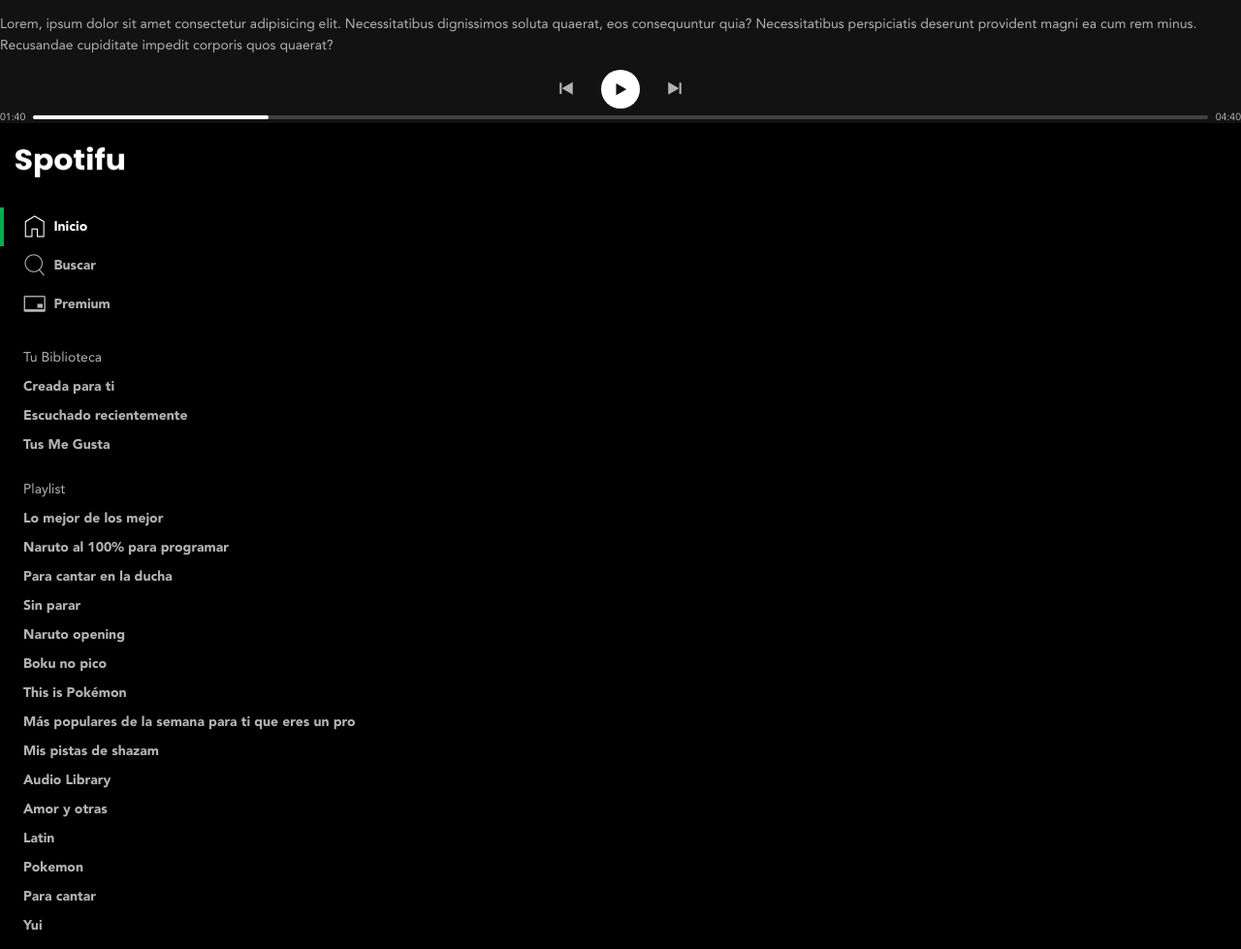
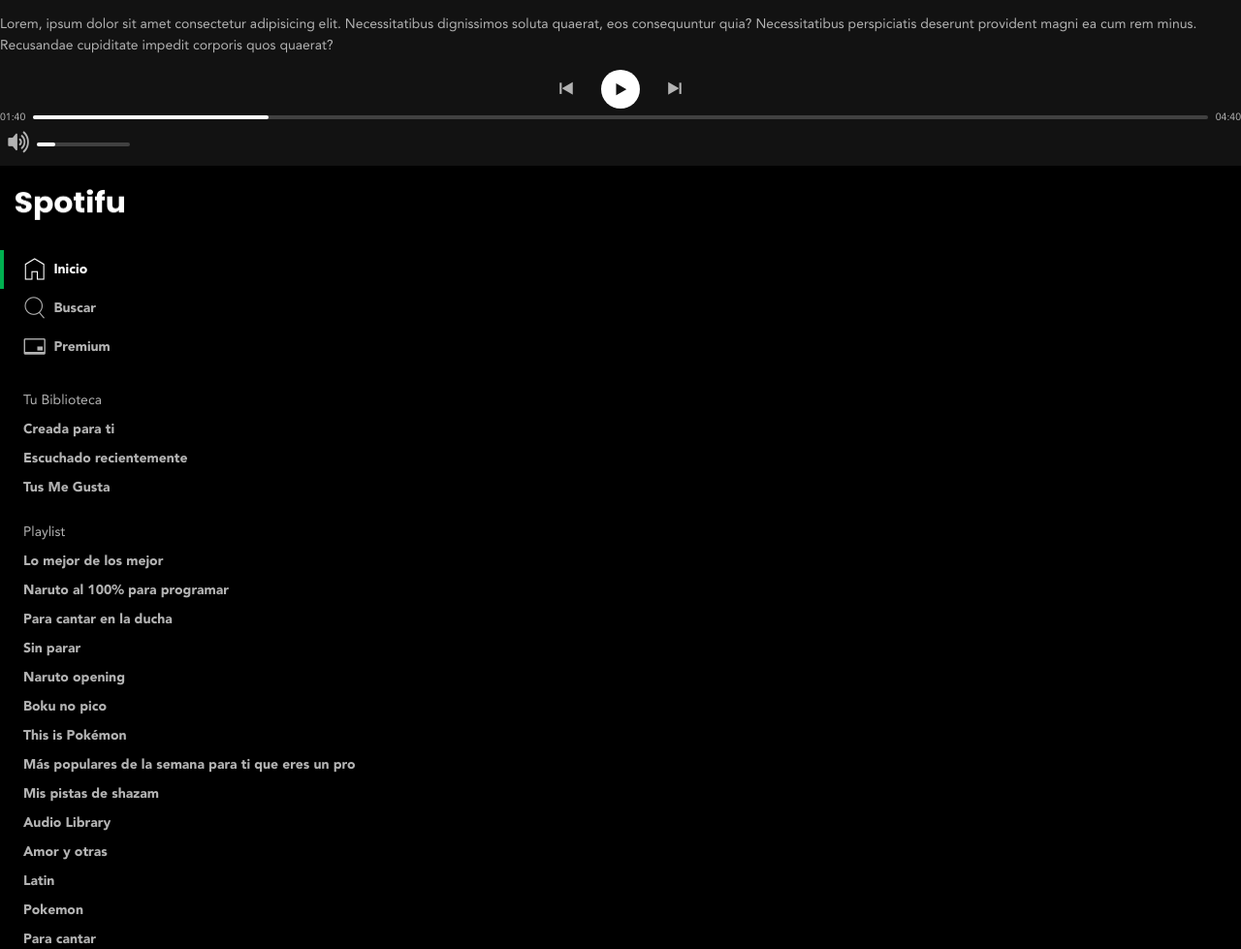
Before and after one commit to cesarchoqueskater/spotifu-project, a plain HTML site: page index.html in a window 1280 px wide. Shown: the top 979 px of the page at 97% size. Drawn offline with Linux system fonts and the light colour scheme; files whose address does not match are found by name.

Commit message:
Control de Volumen

```diff
--- a/css/index.css
+++ b/css/index.css
@@ -8,6 +8,8 @@
 @import url('./slider.css');
 @import url('./player-controls.css');
 @import url('./player-playback.css');
+@import url('./player-volume.css');
+@import url('./player.css');
 :root {
     --primary: #00B050;
     --white: #ffffff;
--- /dev/null
+++ b/css/player-volume.css
@@ -0,0 +1,10 @@
+.playerVolume {
+    /* border: 1px solid red; */
+    display: flex;
+    align-items: center;
+}
+
+.playerVolume-slider {
+    flex: 1;
+    max-inline-size: 6rem;
+}
--- /dev/null
+++ b/css/player.css
@@ -0,0 +1,11 @@
+.player {}
+
+.player-control {
+    border: none;
+    /* padding: 0; */
+    background: none;
+    color: var(--gray10);
+    font-size: 1.5rem;
+    padding: .5rem;
+    cursor: pointer;
+}
--- a/index.html
+++ b/index.html
@@ -36,7 +36,7 @@
         Lorem, ipsum dolor sit amet consectetur adipisicing elit. Necessitatibus dignissimos soluta quaerat, eos consequuntur quia? Necessitatibus perspiciatis deserunt provident magni ea cum rem minus. Recusandae cupiditate impedit corporis quos quaerat?
     </p>
     <div class="playerControls">
-        <div class="playerControls-buttons">
+        <div class="playerControls-buttons" aria-label="Controles de reproduccion">
             <button class="buttonIcon" aria-label="Anterior" title="Anterior">
                 <i class="icon-prev" aria-hidden="true"></i>
             </button>
@@ -57,6 +57,18 @@
                 </div>
             </div>
             <span class="playerPlayback-progressTime">04:40</span>
+        </div>
+    </div>
+    <div class="playerVolume">
+        <button class="player-control" aria-label="Silenciar" aria-describedby="volume-icon">
+            <i class="icon-volumeUp" id="volume-icon" role="presentation" aria-label="Volumen alto"></i>
+        </button>
+        <div class="playerVolume-slider">
+            <div class="slider">
+                <div class="slider-progress">
+                    <button class="slider-button" aria-label="Controlar el progreso de la reproduccion"></button>
+                </div>
+            </div>
         </div>
     </div>
     <div class="sidebar">
```
